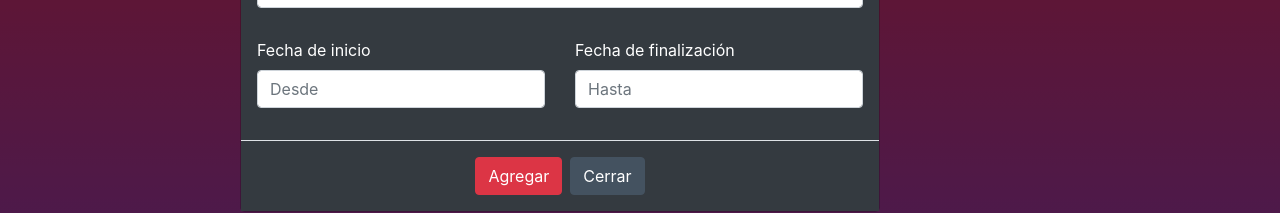
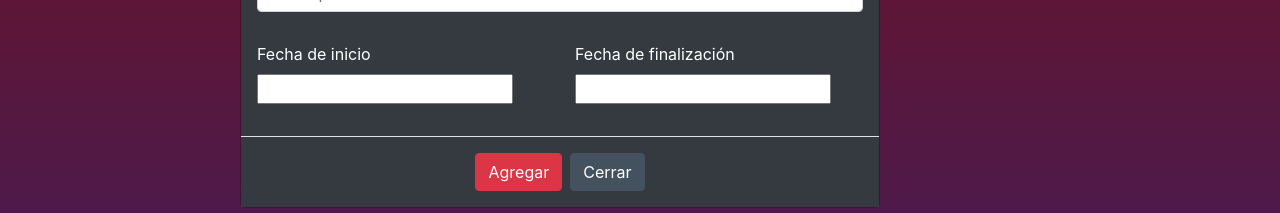
Before and after one commit to MauriBian/eis2020s2-linkedunq-frontend, a React (Create React App) app: page /home in a window 1280 px wide. Both pictures are taken after a click on the button 1227 px from the left and 96 px from the top of the page. Shown: the part 433-646 px from the top of the page. Built offline with nearby package versions, Linux system fonts and the light colour scheme; no server answers.

Commit message:
date picker

```diff
--- a/package.json
+++ b/package.json
@@ -14,6 +14,7 @@
     "popper.js": "^1.16.1",
     "react": "^16.14.0",
     "react-bootstrap": "^1.4.0",
+    "react-datepicker": "^3.3.0",
     "react-dom": "^16.14.0",
     "react-router-dom": "^5.2.0",
     "react-scripts": "3.4.3",
--- a/src/components/AddJobModal.jsx
+++ b/src/components/AddJobModal.jsx
@@ -2,6 +2,9 @@ import React, { Component } from "react";
 import '../style/addjobmodal.css'
 import axios from "axios"
 import {Modal, Button, Form, FormGroup, Row, Col} from "react-bootstrap"
+import DatePicker from "react-datepicker";
+import "react-datepicker/dist/react-datepicker.css";
+
 export default class AddJobModal extends React.Component{
 
     constructor(props){
@@ -14,24 +17,48 @@ export default class AddJobModal extends React.Component{
         }
         this.handleSubmit = this.handleSubmit.bind(this)
         this.handleChange = this.handleChange.bind(this)
+        this.setStartDate = this.setStartDate.bind(this)
+        this.setEndDate = this.setEndDate.bind(this)
     }
 
     handleChange (e) {
       this.setState({ [e.target.name] : e.target.value })
     }
 
+    setStartDate(date) {
+      this.setState ({
+        desde: date
+      })
+    }
+
+    setEndDate(date) {
+      this.setState ({
+        hasta: date
+      })
+    }
+
     handleSubmit () {
       const header={  'Content-Type': 'application/json',
                 'X-Requested-With': 'XMLHttpRequest'
                  }
-
-    axios.post('http://localhost:8080/jobs/create',
+      const parseStartDate = this.state.desde.getFullYear() + '-'  + this.add0ToDate(this.state.desde.getMonth()) + '-' + this.add0ToDate(this.state.desde.getDate())
+      const parseEndDate = this.state.hasta.getFullYear() + '-'  + this.add0ToDate(this.state.hasta.getMonth()) + '-' + this.add0ToDate(this.state.hasta.getDate())
+      axios.post('http://localhost:8080/jobs/create',
                 {username:localStorage.getItem('username').replace(/ /g, ""),
                 titulo:this.state.titulo.replace(/ /g, ""),
                 descripcion:this.state.descripcion.replace(/ /g, ""),
-                fechaInicioTrabajo:this.state.desde.replace(/ /g, ""),
-                fechaFinTrabajo:this.state.hasta.replace(/ /g, ""),
+                fechaInicioTrabajo: parseStartDate.replace(/ /g, ""),
+                fechaFinTrabajo: parseEndDate.replace(/ /g, ""),
                 },header).then(this.props.onHide())
+    }
+
+    add0ToDate (date) {
+      if (parseInt(date) <= 9) {
+        return '0'+ date
+      }
+      else {
+        return date
+      }
     }
 
     render(){
@@ -62,12 +89,12 @@ export default class AddJobModal extends React.Component{
                   <Row>
                         <Col>
                             <Form.Label className="modal-form-title">Fecha de inicio</Form.Label>
-                            <Form.Control name="desde" onChange={this.handleChange} placeholder="Desde" required />
+                            <DatePicker selected={this.state.desde} onChange={date => this.setStartDate(date)} />
 
                         </Col>
                         <Col>
                             <Form.Label className="modal-form-title">Fecha de finalización</Form.Label>
-                            <Form.Control name="hasta" onChange={this.handleChange} placeholder="Hasta" required />
+                            <DatePicker selected={this.state.hasta} onChange={date => this.setEndDate(date)} />
                         </Col>
                     </Row>
                   </FormGroup>
```
Also changed, not shown: 1 other file (tests, documents, lock files or other folders).
